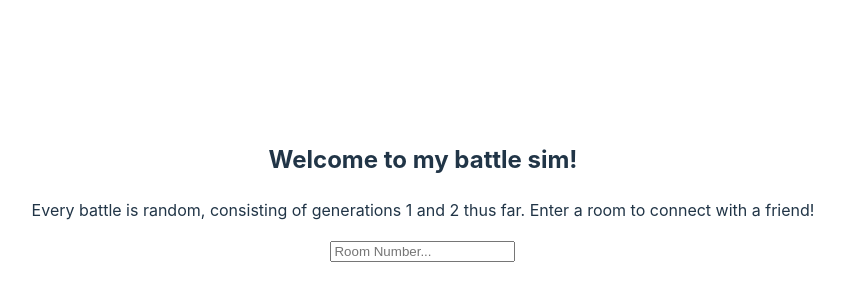
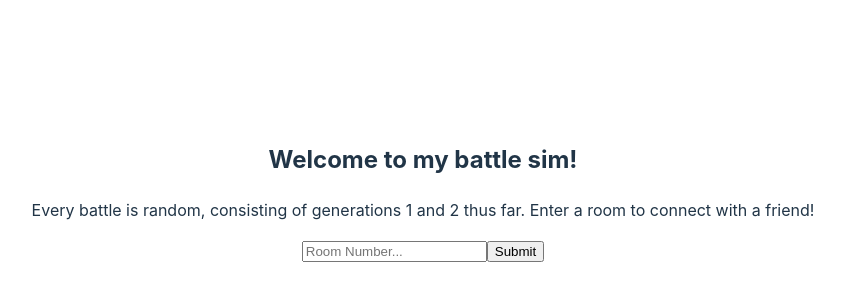
Before and after one commit to mousity/Pokemon-Battle-Simulator, a React (Vite) app in the folder client/Pokemon Sim/: page / in a window 1280 px wide. Shown: the part 208-508 px from the top of the page, without its empty margins (217-1061 px from the left). Built offline with nearby package versions, Linux system fonts and the light colour scheme; no server answers.

Commit message:
simple button add

```diff
--- a/client/Pokemon Sim/src/homepage/HomePage.jsx
+++ b/client/Pokemon Sim/src/homepage/HomePage.jsx
@@ -7,6 +7,7 @@ return (
         <p>Every battle is random, consisting of generations 1 and 2 thus far. Enter a room to connect with a friend!</p>
         <form>
             <input type="number" name="roomNumber" className="roomNumber" placeholder="Room Number..."/>
+            <input type="submit"/>
         </form>
     </div>
 )
```
